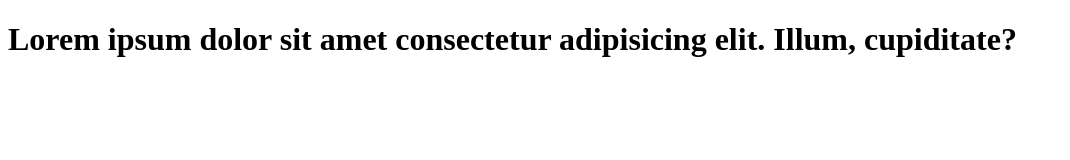
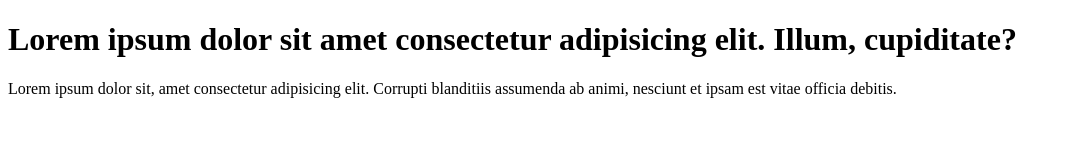
Before and after one commit to DrDrunkenstien-10/learn-git, a plain HTML site: page index.html in a window 1280 px wide. Shown: the whole page, without its empty margins (0-1070 px from the left). Drawn offline with Linux system fonts and the light colour scheme.

Commit message:
add paragraph to code

```diff
--- a/index.html
+++ b/index.html
@@ -7,5 +7,6 @@
 </head>
 <body>
     <h1>Lorem ipsum dolor sit amet consectetur adipisicing elit. Illum, cupiditate?</h1>
+    <p>Lorem ipsum dolor sit, amet consectetur adipisicing elit. Corrupti blanditiis assumenda ab animi, nesciunt et ipsam est vitae officia debitis.</p>
 </body>
 </html>
```
